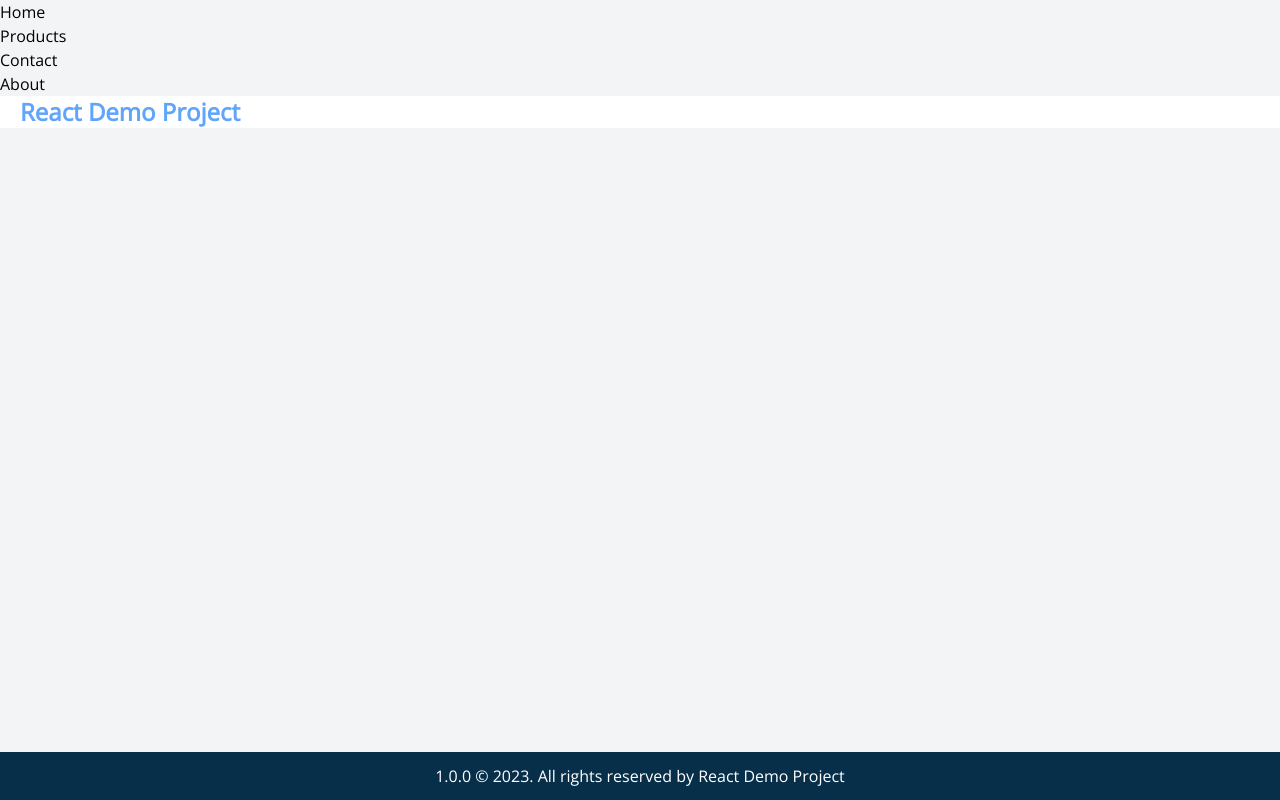
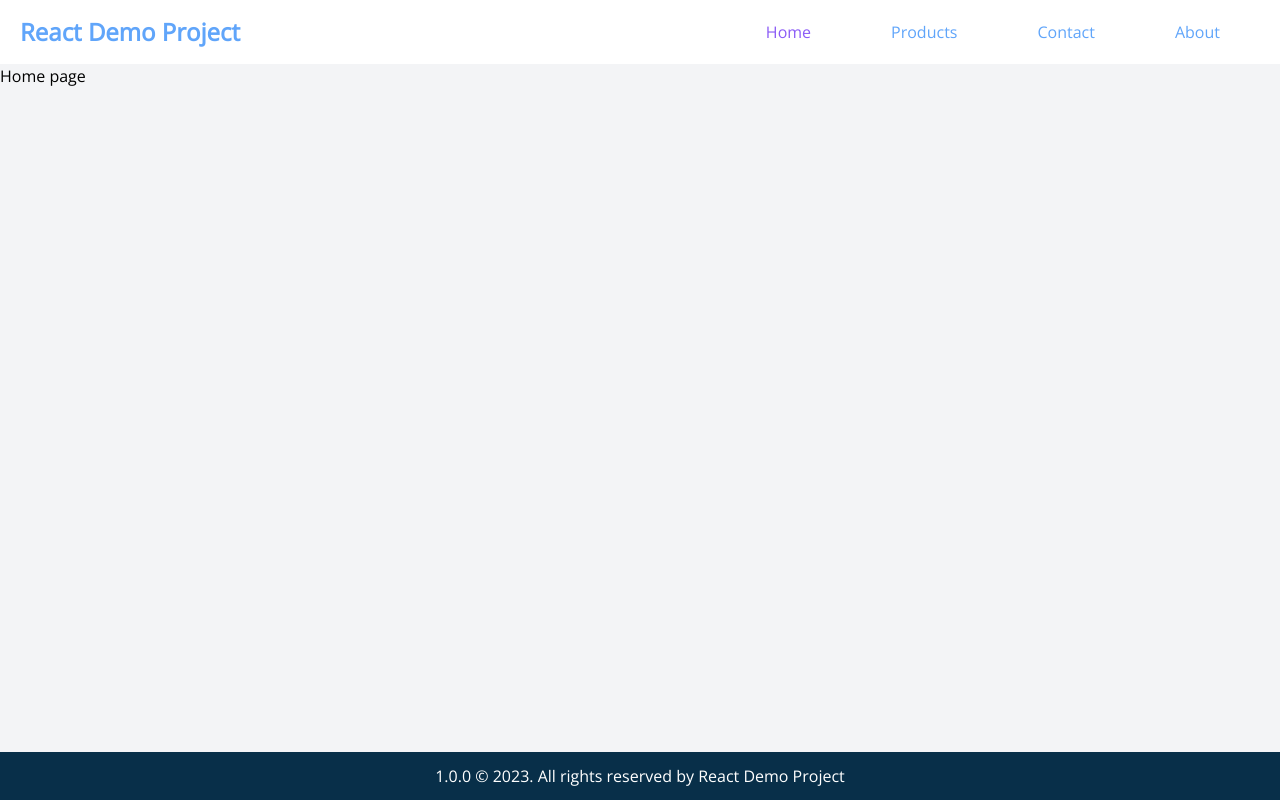
Before and after one commit to ShafiulSumon/TEBD, a React (Create React App) app: page / in a window 1280 px wide. Built offline with nearby package versions, Linux system fonts and the light colour scheme.

Commit message:
Navigation is working

```diff
--- a/src/App.js
+++ b/src/App.js
@@ -1,30 +1,25 @@
-import Header from "./components/Header";
-import Footer from "./components/Footer";
-import { BrowserRouter, Routes, Route, Outlet } from "react-router-dom";
-import Layout from './components/Layout';
+import { BrowserRouter, Routes, Route } from "react-router-dom";
+// import Layout from './components/Layout';
 import Home from "./pages/Home";
 import Products from "./pages/Products";
 import Contact from "./pages/Contact";
 import About from "./pages/About";
 import PageNotFound from "./pages/PageNotFound";
+import Header from "./components/Header";
+import Footer from "./components/Footer";
 
 function App() {
     return (
         <div className="flex flex-col min-h-screen bg-gray-100">
-            <BrowserRouter>
+            <Header/>
             <Routes>
-                    <Route path='/' element={<Layout/>}>
                 <Route path="/" element={<Home/>}/>
                 <Route path="/products" element={<Products/>}/>
                 <Route path="/contact" element={<Contact/>}/>
                 <Route path="/about" element={<About/>}/>
                 <Route path="*" element={<PageNotFound/>}/>
-                    </Route>
             </Routes>
-                <Header/>
-                <Outlet/>
             <Footer/>
-            </BrowserRouter>
         </div>
     );
 }
--- a/src/components/Header.js
+++ b/src/components/Header.js
@@ -1,41 +1,38 @@
 import Logo from "../images/logo.png";
 import getAppInfo from "../Utils/AppName";
+import { NavLink } from "react-router-dom";
 
 const AppName = getAppInfo().appName;
 
 function Header() {
+    const itemsStyle = "px-10 hover:text-blue-500 font-thin hover:font-bold  hover:cursor-pointer";
+
+    const linkStyle = (navInfo) => {
+        if(navInfo.isActive) {
+            // return "border-b-2 border-blue-500";
+            return "text-violet-500";
+        }
+    }
 
     return (
-        <div className="flex flex-row justify-between w-full bg-white px-5 text-blue-400">
-            <div className="text-2xl font-bold">{AppName}</div>
+        <div className="flex flex-row justify-between w-full bg-white px-5 text-blue-400 h-16">
+            <div className="text-2xl font-bold my-auto">{AppName}</div>
             {/* <img src={Logo} alt={AppName} width={228} height={30} className="pl-10"/> */}
 
-            {/* <div className="flex flex-row items-center justify-end w-2/3">
-                <div className={itemsStyle}>Home</div>
-                <div className={itemsStyle}>Producs</div>
-                <div className={itemsStyle}>Contact</div>
-                <div className={itemsStyle}>About Us</div>
-            </div> */}
-
-            {/* <BrowserRouter>
-                <Routes>
-                    <Route path='/' element={<Layout/>}>
-                        <Route path="/" element={<Home/>}/>
-                        <Route path="/products" element={<Products/>}/>
-                        <Route path="/contact" element={<Contact/>}/>
-                        <Route path="/about" element={<About/>}/>
-                        <Route path="*" element={<PageNotFound/>}/>
-                    </Route>
-                    <Route path='/' Component={Layout}>
-                        <Route path="/" Component={Home}/>
-                        <Route path="/products" Component={Products}/>
-                        <Route path="/contact" Component={Contact}/>
-                        <Route path="/about" Component={About}/>
-                        <Route path="*" Component={PageNotFound}/>
-                    </Route>
-                </Routes>
-            </BrowserRouter> */}
-
+            <div className="flex flex-row items-center justify-end w-2/3">
+                <div className={itemsStyle}>
+                    <NavLink className={linkStyle} to="/">Home</NavLink>
+                </div>
+                <div className={itemsStyle}>
+                    <NavLink className={linkStyle} to="/products">Products</NavLink>
+                </div>
+                <div className={itemsStyle}>
+                    <NavLink className={linkStyle} to="/contact">Contact</NavLink>
+                </div>
+                <div className={itemsStyle}>
+                    <NavLink className={linkStyle} to="/about">About</NavLink>
+                </div>
+            </div>
         </div>
     );
 
--- a/src/components/Layout.js
+++ /dev/null
@@ -1,45 +0,0 @@
-import { Link, Outlet } from "react-router-dom";
-
-function Layout() {
-
-    const itemsStyle = "px-10 hover:text-blue-500 font-thin hover:border-b-2 border-blue-500 hover:cursor-pointer";
-
-    return (
-        <div>
-            <div>
-                <div>
-                    <Link to="/">Home</Link>
-                </div>
-                <div>
-                    <Link to="/products">Products</Link>
-                </div>
-                <div>
-                    <Link to="/contact">Contact</Link>
-                </div>
-                <div>
-                    <Link to="/about">About</Link>
-                </div>
-            </div>
-            {/* <Outlet /> */}
-        </div>
-        // <div>
-        //     <div className="flex flex-row items-center justify-end w-2/3">
-        //         <div className={itemsStyle}>
-        //             <Link to="/">Home</Link>
-        //         </div>
-        //         <div className={itemsStyle}>
-        //             <Link to="/products">Products</Link>
-        //         </div>
-        //         <div className={itemsStyle}>
-        //             <Link to="/contact">Contact</Link>
-        //         </div>
-        //         <div className={itemsStyle}>
-        //             <Link to="/about">About</Link>
-        //         </div>
-        //     </div>
-        //     <Outlet />
-        // </div>
-    );
-}
-
-export default Layout;
--- a/src/index.js
+++ b/src/index.js
@@ -1,5 +1,6 @@
 import React from "react";
 import ReactDOM from "react-dom/client";
+import { BrowserRouter } from "react-router-dom";
 import App from "./App";
 import "./input.css";
 
@@ -7,4 +8,10 @@ const element = document.getElementById('root');
 
 const root = ReactDOM.createRoot(element);
 
-root.render(<App/>);
+// root.render(<App/>);
+
+root.render(
+    <BrowserRouter>
+        <App />
+    </BrowserRouter>
+)
--- a/src/pages/Home.js
+++ b/src/pages/Home.js
@@ -0,0 +1,7 @@
+function Home() {
+    return (
+        <h1>Home page</h1>
+    );
+}
+
+export default Home;
```
Lines whose indentation alone changed are shown as unchanged.
